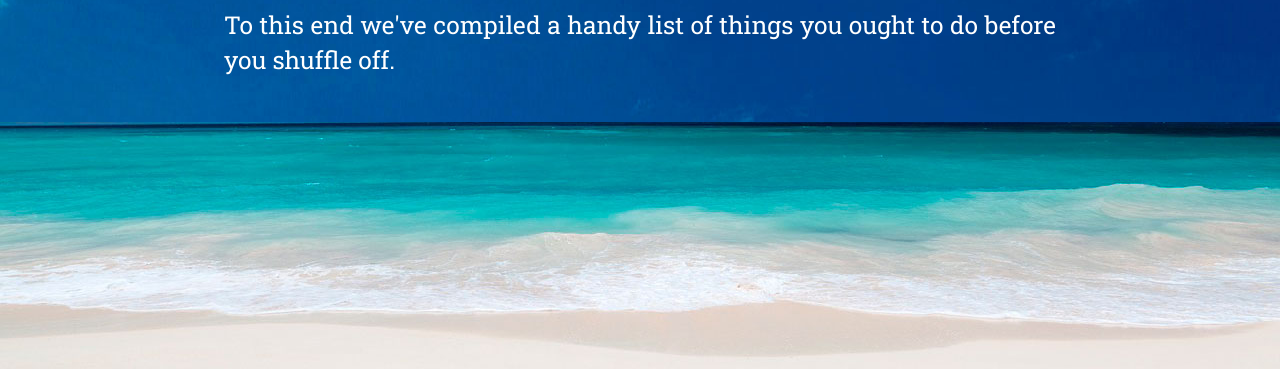
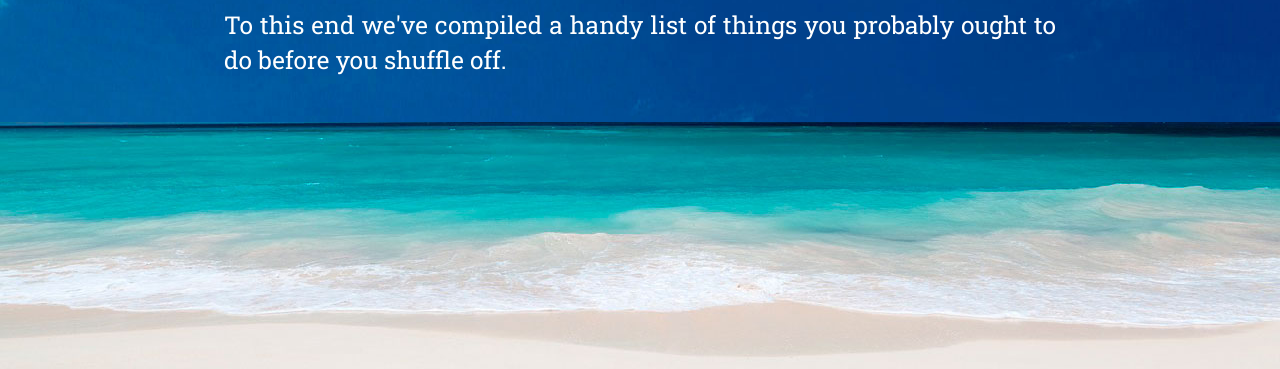
Before and after one commit to tomchambers2/aninfinitenumberofthings, a website: page app/index.html in a window 1280 px wide. Shown: the part 356-725 px from the top of the page. Drawn offline with Linux system fonts and the light colour scheme; files that its build step writes are made by us from their sources.

Commit message:
better copy, gitignore

```diff
--- a/app/index.html
+++ b/app/index.html
@@ -35,7 +35,7 @@
 		<div class="container">
 			<div class=""><img class="logo" src="images/logo.png" alt=""></div>
 			<p>Death is a major milestone. Many people say on their deathbed that they wish they'd managed to do &infin; things while they had the chance.</p>
-			<p>To this end we've compiled a handy list of things you ought to do before you shuffle off.</p>
+			<p>To this end we've compiled a handy list of things you probably ought to do before you shuffle off.</p>
 			<br>
 		</div>
 	</div>
```
Also changed, not shown: app/images/beachbg-upper.png (added), 2 other files.
